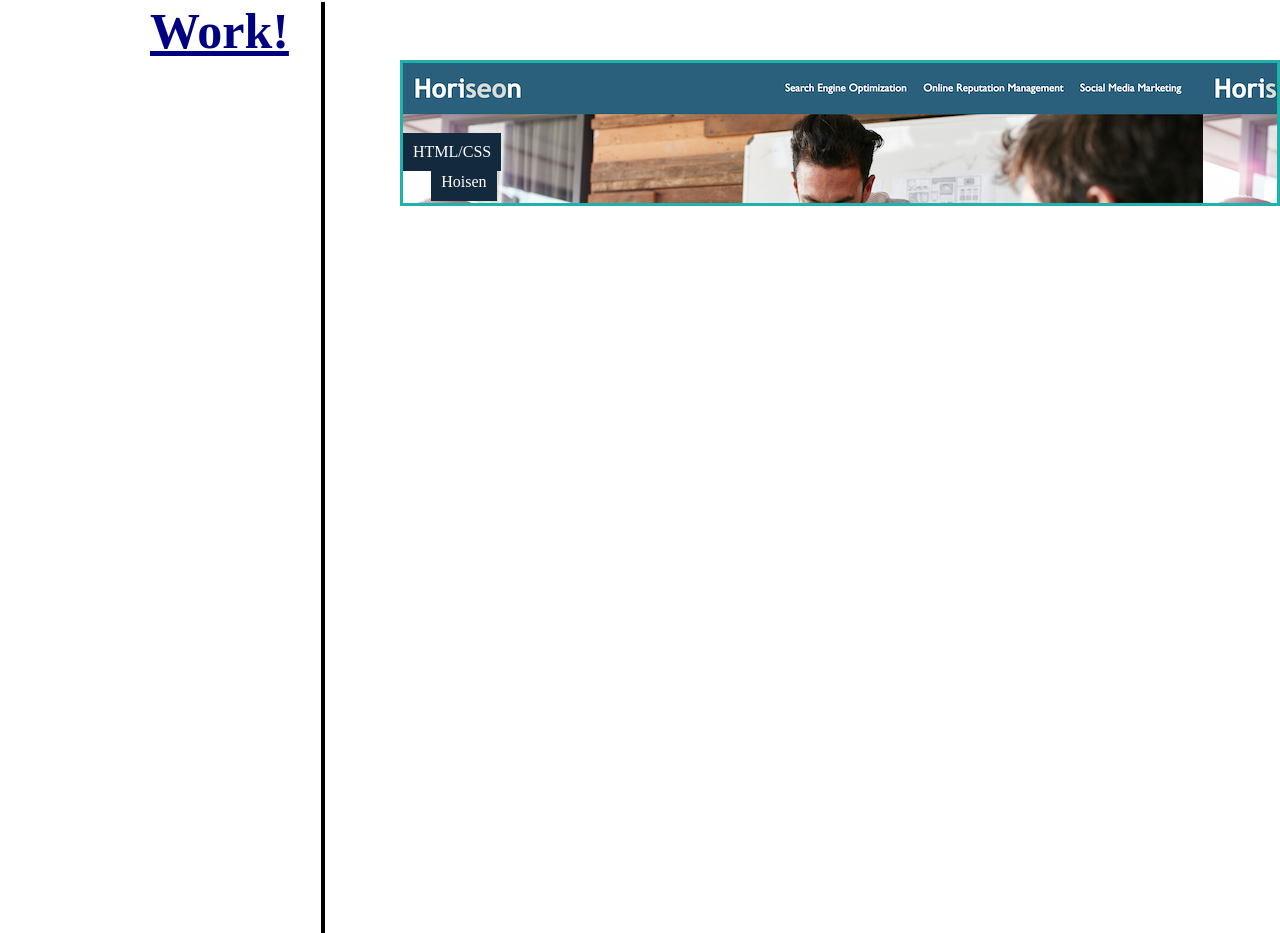
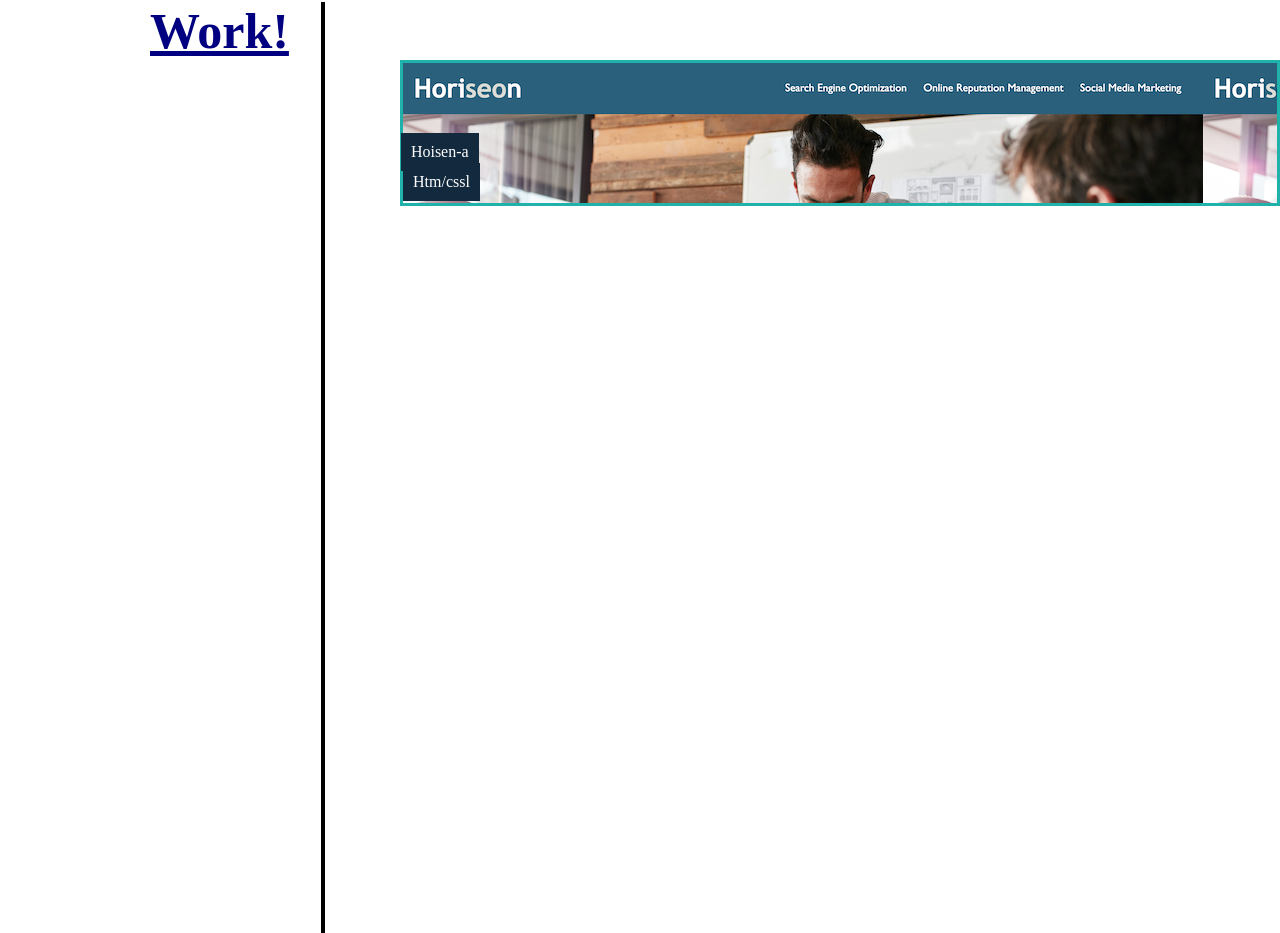
Before and after one commit to axeli12/week-2-portfolio, a plain HTML site: page index.html in a window 1280 px wide. Shown: the part 1132-2065 px from the top of the page. Drawn offline with Linux system fonts and the light colour scheme.

Commit message:
final main card

```diff
--- a/assets/style.css
+++ b/assets/style.css
@@ -95,7 +95,7 @@
     border-color: lightseagreen;
   }
 
-  .main-card footer {
+  .main-card header {
     text-align: center;
     padding: 10px;
     background: #13293d;
@@ -111,6 +111,6 @@
     padding: 10px;
     background: #13293d;
     color: #fff;
-    margin-left: -70px;
+    margin-left: -79px;
     float: left;
   }
--- a/index.html
+++ b/index.html
@@ -44,8 +44,8 @@
     <h3>Work!</h3>
 
     <section class="main-card">
-        <p>HTML/CSS</p>
-        <footer>Hoisen   </footer>
+        <header>Htm/cssl</header>
+        <p>Hoisen-a</p>
     </section>
 
 </body>
```
